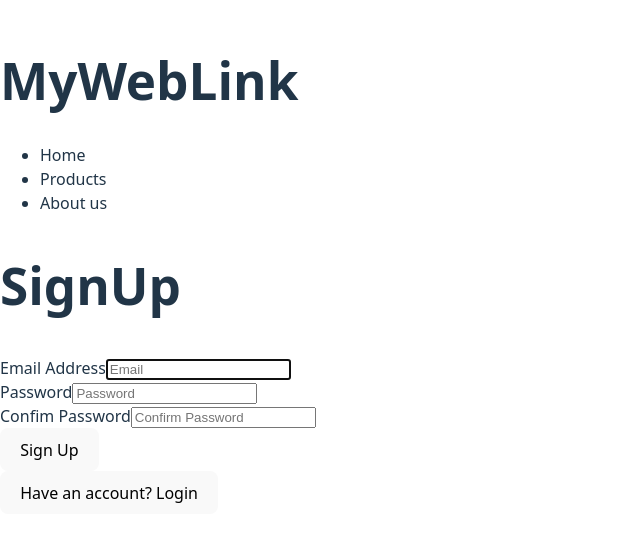
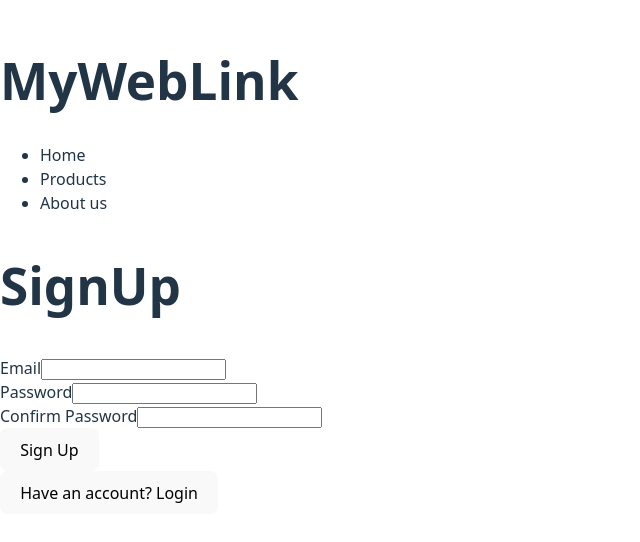
Before and after one commit to ajayygurjar/Expense--Tracker, a React (Vite) app: page / in a window 1280 px wide. Shown: the part 134-676 px from the top of the page, without its empty margins (0-640 px from the left). Built offline with nearby package versions, Linux system fonts and the light colour scheme.

Commit message:
Error Handling and Separate Input component

```diff
--- a/src/components/Auth/AuthForm.jsx
+++ b/src/components/Auth/AuthForm.jsx
@@ -1,25 +1,31 @@
-import React,{useState} from 'react';
-import axios from 'axios';
-
-
+import React, { useState } from "react";
+import axios from "axios";
+import Input from "../UI/Input";
 
 const AuthForm = () => {
+  const [email, setEmail] = useState("");
+  const [password, setPassword] = useState("");
+  const [confirmPassword, setConfirmPassword] = useState("");
 
-    const [email,setEmail]=useState('');
-    const [password,setPassword]=useState('');
-    const [confirmPassword,setConfirmPassword]=useState('');
+  const [errorMessage, setErrorMessage] = useState("");
+  const [isErrorVisible, setIsErrorVisible] = useState(false);
 
+  const API_KEY = `AIzaSyDmSv7uTvH1Dsz9pWQEa9-BztI1xV9F4H0`;
+  const SIGNUP_URL = `https://identitytoolkit.googleapis.com/v1/accounts:signUp?key=${API_KEY}`;
 
-    const API_KEY=`AIzaSyDmSv7uTvH1Dsz9pWQEa9-BztI1xV9F4H0`;
-    const SIGNUP_URL=`https://identitytoolkit.googleapis.com/v1/accounts:signUp?key=${API_KEY}`;
+  const showErrorMessage = (message) => {
+    setErrorMessage(message);
+    setIsErrorVisible(true);
+    setTimeout(() => setIsErrorVisible(false), 3000);
+  };
 
+  const authFormHandler = async (event) => {
+    event.preventDefault();
 
-
-
-    const authFormHandler=async(event)=>{
-
-        event.preventDefault()
-
+    if (password !== confirmPassword) {
+      showErrorMessage("Passwords don't match");
+      return;
+    }
 
     const userAuthData = {
       email: email,
@@ -27,25 +33,33 @@ import axios from 'axios';
       returnSecureToken: true,
     };
 
+    console.log(userAuthData);
 
-        console.log(userAuthData);
- 		console.log(confirmPassword === password);
-
-
-        try{
-
-            if(password===confirmPassword){
-                const response=axios.post(SIGNUP_URL,userAuthData)
-                console.log(response.data)
+    try {
+      if (password === confirmPassword) {
+        const response = await axios.post(SIGNUP_URL, userAuthData);
+        console.log(response.data);
+      } else {
+        setErrorMessage("Password doesnt Match");
+        setIsErrorVisible(true);
+        setTimeout(() => setIsErrorVisible(false), 3000);
       }
+    } catch (error) {
+      if (error.response.data.error.message === "EMAIL_EXISTS") {
+        setErrorMessage("*Email is Already Registered");
+        setIsErrorVisible(true);
+      } else if (
+        error.response.data.error.message ===
+        "WEAK_PASSWORD : Password should be at least 6 characters"
+      ) {
+        setErrorMessage(
+          "*Weak Password, Password should be at least 6 characters"
+        );
+        setIsErrorVisible(true);
       }
-        catch(error){
-            console.log(error)
+      setTimeout(() => setIsErrorVisible(false), 3000);
     }
-
-
-    }
-
+  };
 
   return (
     <main>
@@ -54,68 +68,46 @@ import axios from 'axios';
         <form onSubmit={authFormHandler}>
           <div>
             <div>
- 							<label htmlFor="email" >
- 								Email Address
- 							</label>
- 							<input
+              <Input
+                label="Email"
                 id="email"
                 name="email"
                 type="email"
- 								required
- 								autoFocus
                 value={email}
                 onChange={(e) => setEmail(e.target.value)}
-
- 								placeholder="Email"
+                autoFocus={true}
               />
             </div>
 
-
             <div>
- 							<label htmlFor="password" >
- 								Password
- 							</label>
- 							<input
+              <Input
+                label="Password"
                 id="password"
                 name="password"
                 type="password"
- 								required
-
- 								autoComplete=""
                 value={password}
                 onChange={(e) => setPassword(e.target.value)}
-
- 								placeholder="Password"
               />
             </div>
             <div>
- 							<label htmlFor="confirmPassword" >
- 							   Confim Password
- 							</label>
- 							<input
+              <Input
+                label="Confirm Password"
                 id="confirmPassword"
                 name="confirmPassword"
                 type="password"
- 								required
- 								autoComplete=""
-
- 								placeholder="Confirm Password"
                 value={confirmPassword}
-                                onChange={(e)=>setConfirmPassword(e.target.value)}
+                onChange={(e) => setConfirmPassword(e.target.value)}
               />
             </div>
           </div>
+          {isErrorVisible && <p style={{ color: "red" }}>{errorMessage}</p>}
           <div>
- 						<button type="submit" >
- 							Sign Up
- 						</button>
+            <button type="submit">Sign Up</button>
           </div>
         </form>
       </section>
       <div>
- 				<button type="button"  >
- 					Have an account? Login
- 				</button>
+        <button type="button">Have an account? Login</button>
       </div>
     </main>
   );
--- /dev/null
+++ b/src/components/UI/Input.jsx
@@ -0,0 +1,20 @@
+const Input = ({ label, id, type, value, onChange }) => {
+    return (
+      <div>
+        <label htmlFor={id}>
+          {label}
+        </label>
+        <input
+          id={id}
+          name={id}
+          type={type}
+          value={value}
+          onChange={onChange}
+          required
+          placeholder=""
+        />
+      </div>
+    );
+  };
+
+  export default Input;
```
Lines whose indentation alone changed are shown as unchanged.
